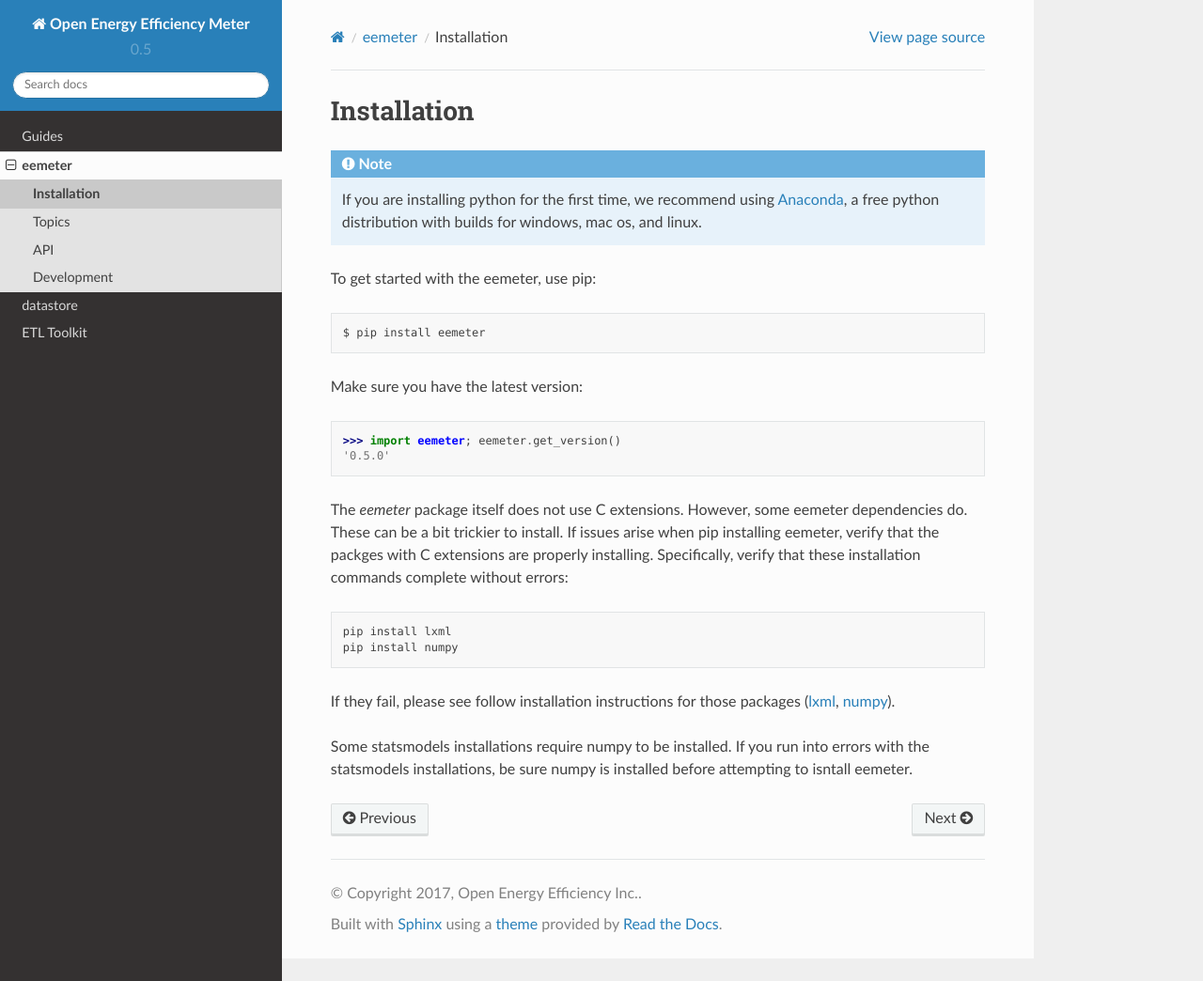
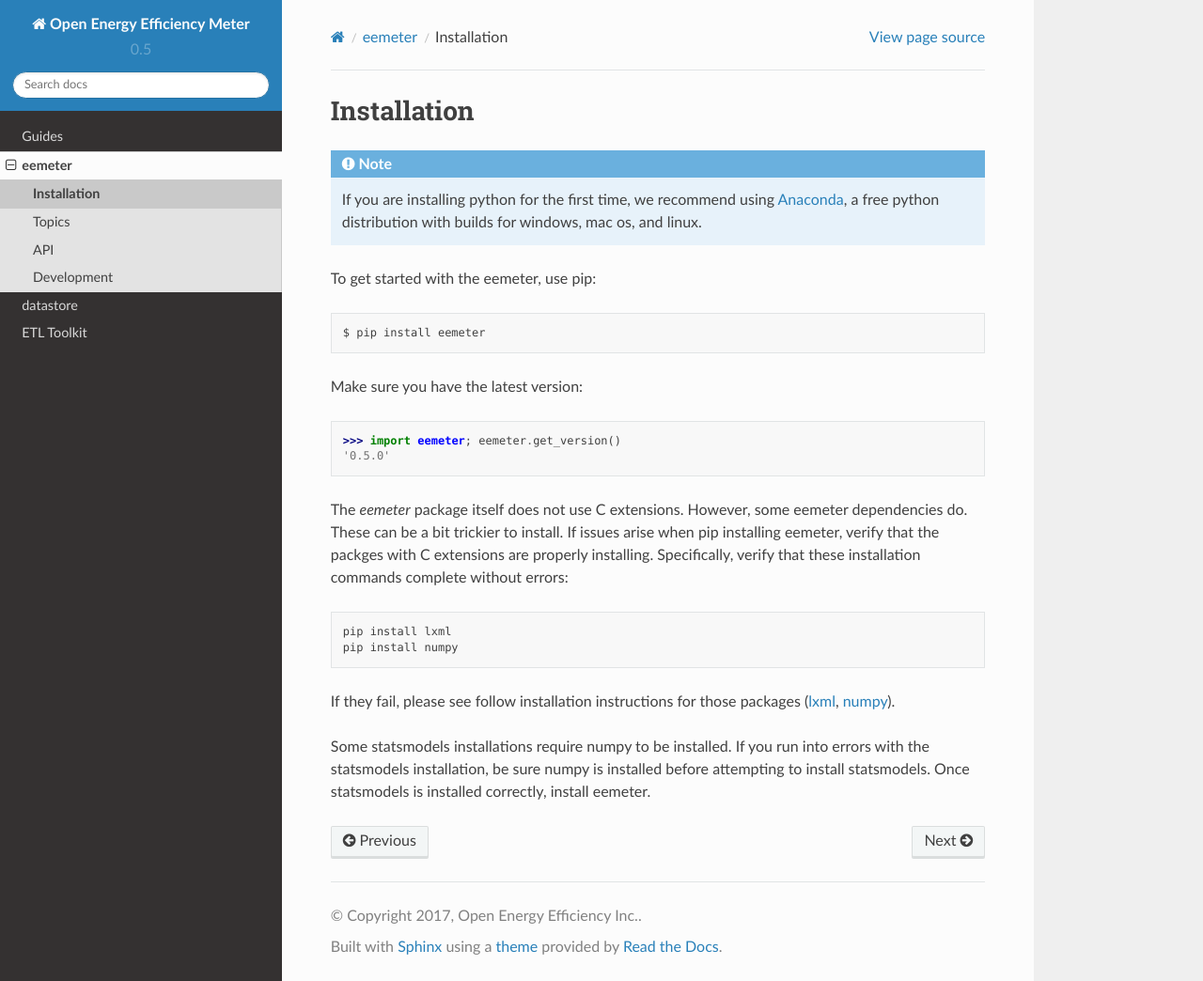
Before and after one commit to openeemeter/eemeter, a Sphinx documentation site: the page built from docs/eemeter_installation.rst, in a window 1280 px wide and 1044 px high. Shown: the whole window at 94% size. Built offline with Sphinx 7.4.7 and the Read the Docs theme 2.0.0, drawn with Linux system fonts in a browser that asks for light colours; pages that are not in the unit, such as notebooks, are missing from menus.

Commit message:
Fix typo and clarify

```diff
--- a/docs/eemeter_installation.rst
+++ b/docs/eemeter_installation.rst
@@ -31,8 +31,9 @@ If they fail, please see follow installation instructions for those packages
 (lxml_, numpy_).
 
 Some statsmodels installations require numpy to be installed. If you run into
-errors with the statsmodels installations, be sure numpy is installed before
-attempting to isntall eemeter.
+errors with the statsmodels installation, be sure numpy is installed before
+attempting to install statsmodels. Once statsmodels is installed correctly,
+install eemeter.
 
 .. _Anaconda: https://www.continuum.io/downloads
 .. _lxml: http://lxml.de/installation.html
```
